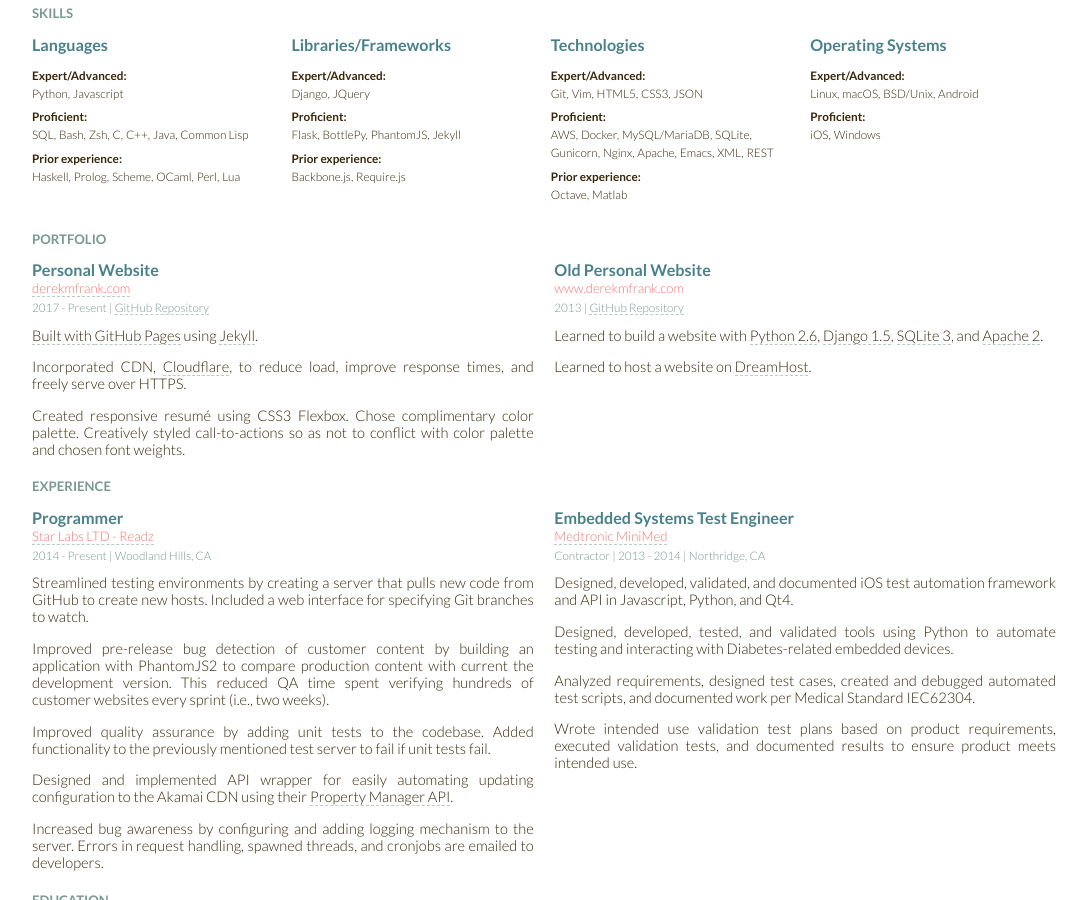
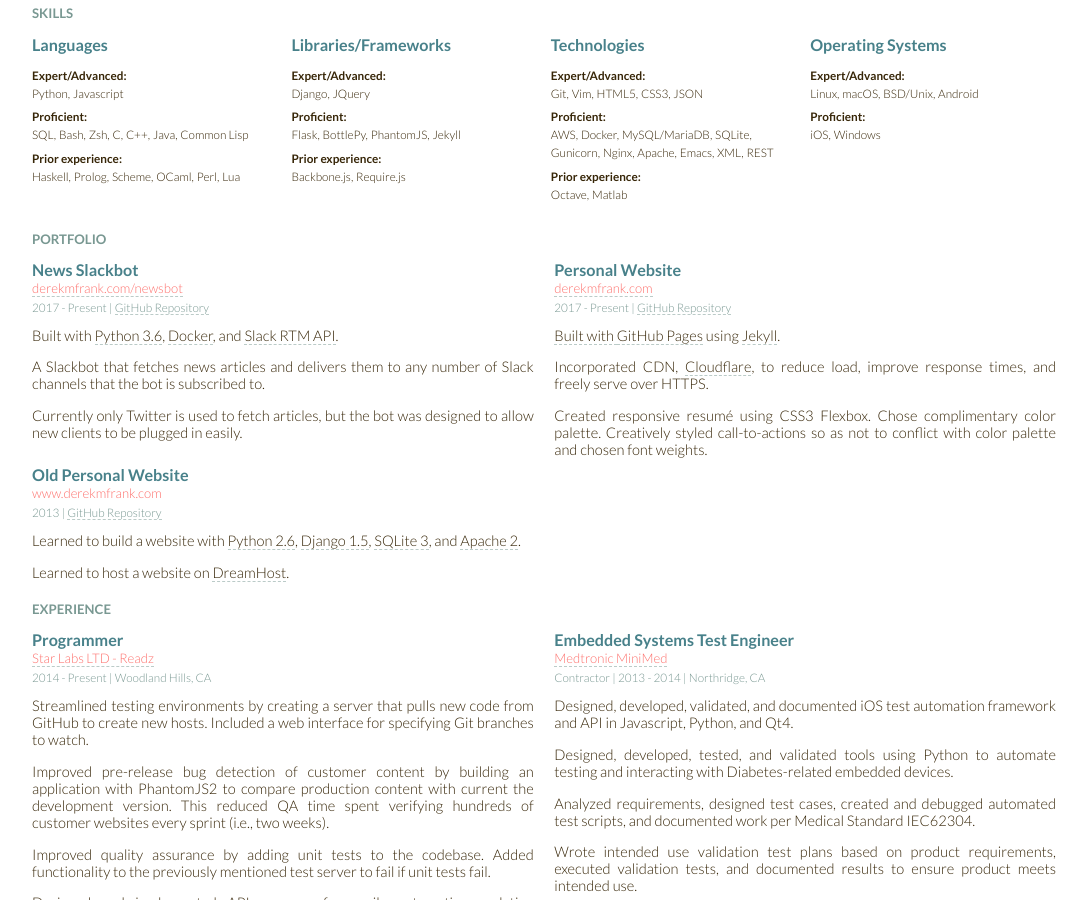
Before and after one commit to defrank/defrank.github.io, a Jekyll site: the page built from resume.html, in a window 1280 px wide and 900 px high, scrolled down 486 px. Shown: the whole window, without its empty margins (96-1183 px from the left). Built offline with Jekyll 4.4.1, drawn with Linux system fonts in a browser that asks for light colours.

Commit message:
chore(resume): Add newsbot to portfolio

```diff
--- a/resume.html
+++ b/resume.html
@@ -733,6 +733,22 @@ layout: blank
         <h3>Portfolio</h3>
 
         <section class="project">
+            <h4>News Slackbot</h4>
+            <a class="creative-work" href="https://derekmfrank.com/newsbot">derekmfrank.com/newsbot</a>
+            <div class="metadata"><time>2017</time> - Present | <a target="_blank"
+                href="{{ site.github.owner_url }}/newsbot">GitHub Repository</a></div>
+
+            <p>Built with
+            <a target="_blank" href="https://docs.python.org/3.6/">Python 3.6</a>,
+            <a target="_blank" href="https://docs.docker.com/">Docker</a>, and
+            <a target="_blank" href="https://api.slack.com/rtm">Slack RTM API</a>.</p>
+            <p>A Slackbot that fetches news articles and delivers them to any number of Slack
+            channels that the bot is subscribed to.</p>
+            <p>Currently only Twitter is used to fetch articles, but the bot was designed to allow
+            new clients to be plugged in easily.</p>
+        </section>
+
+        <section class="project">
             <h4>Personal Website</h4>
             <a class="creative-work" href="https://derekmfrank.com/">derekmfrank.com</a>
             <div class="metadata"><time>2017</time> - Present | <a target="_blank"
```
